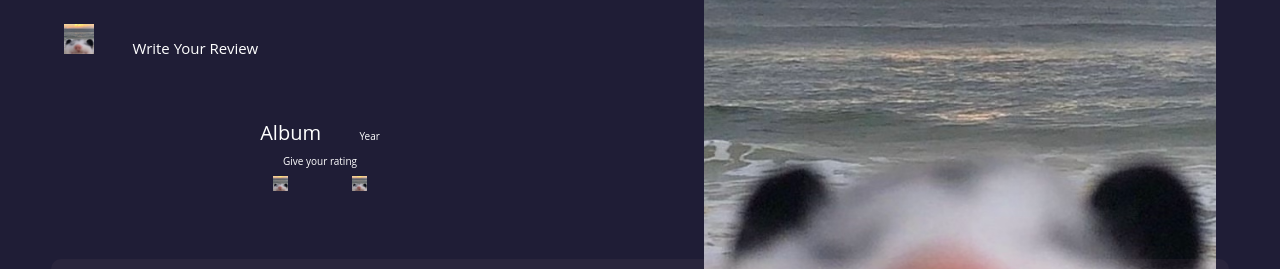
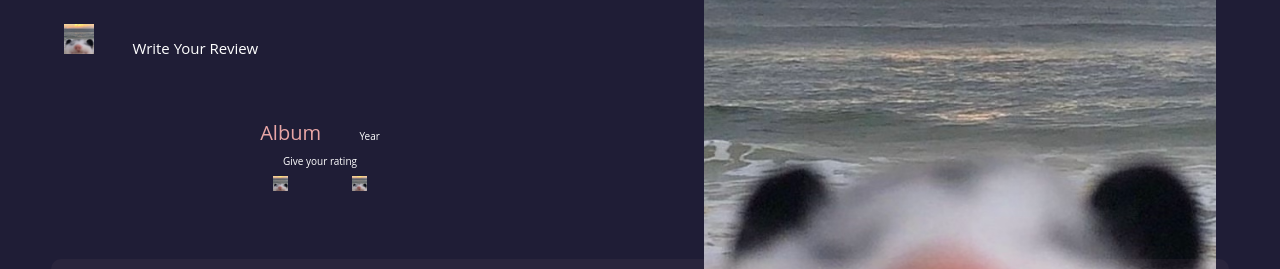
Before and after one commit to liannnaa/MusicBoxd, a React (Create React App) app in the folder front-end/: page /Review in a window 1280 px wide. Shown: the top 269 px of the page. Built offline with nearby package versions, Linux system fonts and the light colour scheme.

Commit message:
made album title pink

```diff
--- a/front-end/src/pages/reviewPage.css
+++ b/front-end/src/pages/reviewPage.css
@@ -62,6 +62,7 @@ body, html {
 .review-title {
     font-size: 20px;
     margin-right: 3vw;
+    color: #e9a6a6;
 }
 
 .review-year {
```
